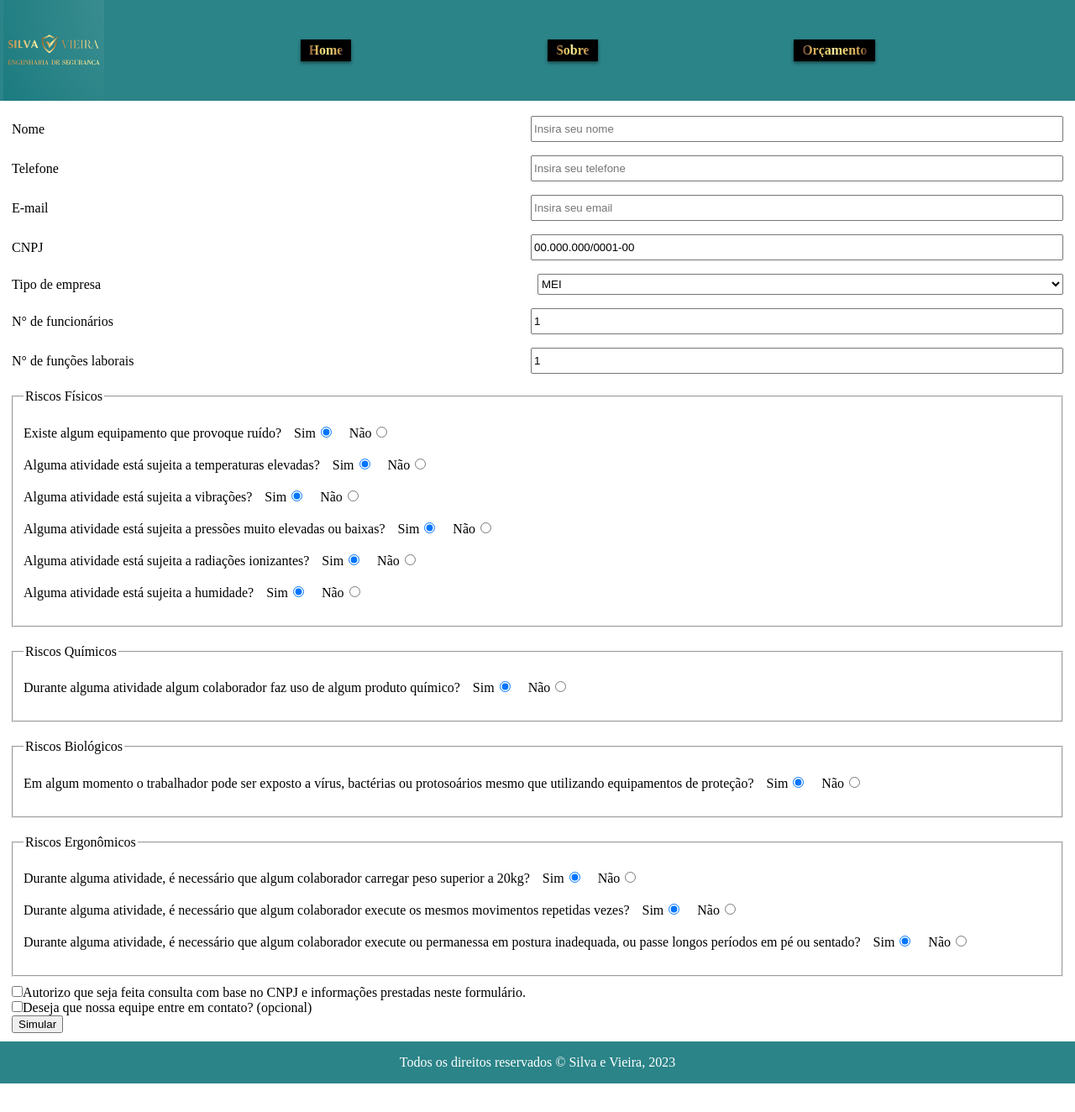
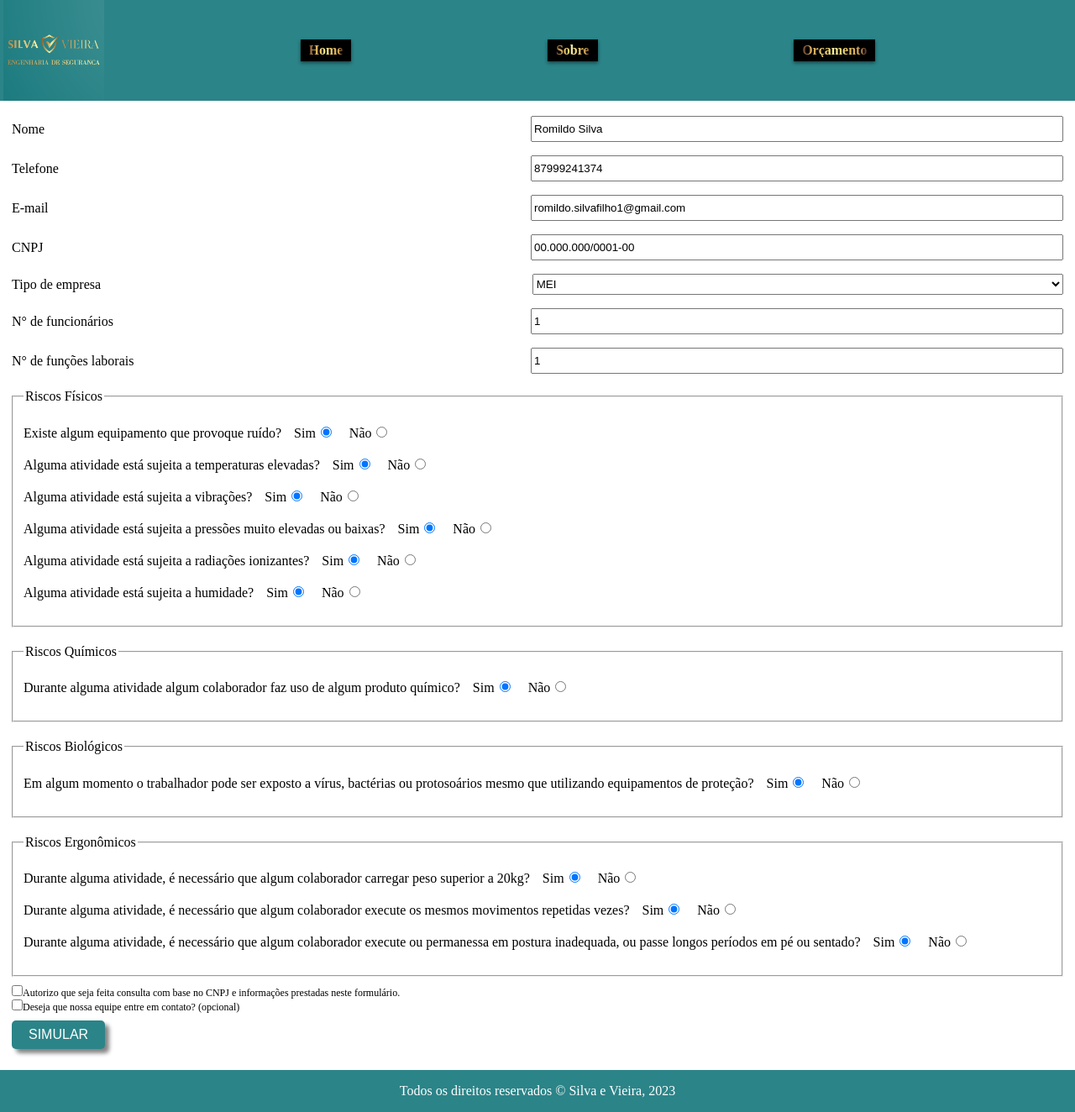
Before and after one commit to RomildoFH/e-social, a React (Create React App) app: page /e-social/orcamento in a window 1280 px wide. Shown: the whole page at 84% size. Before the commit the page ends 1290 px from the top, so only its background shows below. Built offline with nearby package versions, Linux system fonts and the light colour scheme.

Commit message:
Feat: Inserido campo de comentário no relatório, estilização de botões e iniciada a página de 'sobre'

```diff
--- a/src/components/Header.css
+++ b/src/components/Header.css
@@ -67,3 +67,11 @@ a:visited {
    font-size: 16px;
    font-weight: bold;
 }
+
+@media print {
+  header {
+    background-color: rgb(43,132,136);
+    display: flex;
+    padding: 0 4px;
+  }
+}
--- a/src/context/AppProvider.js
+++ b/src/context/AppProvider.js
@@ -3,9 +3,9 @@ import AppContext from './AppContext';
 
 function AppProvider({ children }) {
   const [isLoading, setIsLoading] = useState(true);
-  const [nome, setNome] = useState('');
-  const [telefone, setTelefone] = useState('');
-  const [email, setEmail] = useState('');
+  const [nome, setNome] = useState('Romildo Silva');
+  const [telefone, setTelefone] = useState('87999241374');
+  const [email, setEmail] = useState('romildo.silvafilho1@gmail.com');
   const [cnpj, setCnpj] = useState("00.000.000/0001-00");
   const [funcionarios, setFuncionarios] = useState(1);
   const [funcoes, setFuncoes] = useState(1);
--- /dev/null
+++ b/src/helpers/about.js
@@ -0,0 +1,20 @@
+export const servicos = ['eSocial', 'LTCAT', 'PCMSO', 'ASO', 'PPP', 'GRO', 'PGR', 'Sistema de gestão', 'Sistema de combate a incêndio', 'AVCB', 'Treinamentos em NRs', 'Laudos', 'Consultoria', 'Licenciamento Ambiental', 'Sistema SINIR', 'Relatórios ambientais (IBAMA, CPRH, MMA), Alvarás'];
+
+export const equipe = [
+  {
+    name: 'Romildo Silva',
+    cargo: 'Engenheiro de segurança do trabalho',
+    titulos: ['Engenheiro civil - (FACIGA)', 'Engenheiro de segurança do trabalho - (UNIFIP)', 'MBA em gestão de projetos - (FMSSP)', 'Desenvolvedor front end - (Trybe)'],
+    email: 'romildo.silvafilho1@gmail.com',
+    telefone: '(87)9.9924-1374',
+    thumb: 'https://avatars.githubusercontent.com/u/89591616?v=4',
+  },
+  {
+    name: 'Romildo Silva',
+    cargo: 'Engenheiro de segurança do trabalho',
+    titulos: ['Engenheiro civil - (FACIGA)', 'Engenheiro de segurança do trabalho - (UNIFIP)', 'MBA em gestão de projetos - (FMSSP)', 'Desenvolvedor front end - (Trybe)'],
+    email: 'romildo.silvafilho1@gmail.com',
+    telefone: '(87)9.9924-1374',
+    thumb: 'https://avatars.githubusercontent.com/u/89591616?v=4',
+  }
+]
--- /dev/null
+++ b/src/pages/About.css
@@ -0,0 +1,24 @@
+.equipe-container {
+  display: flex;
+  flex-direction: row;
+}
+
+.colaborador-card {
+  display: flex;
+  flex-direction: column;
+  align-items: center;
+  max-width: 50%;
+  margin: 0;
+}
+
+.colaborador-thumb {
+  max-width: 200px;
+  border-radius: 50%;
+  border: 10px 10px 10px solid black;
+  box-shadow: 0px 5px 5px rgba(0, 0, 0, 0.555);
+  margin-bottom: 10px;
+}
+
+.colaborador-detalhes {
+  text-align: center;
+}
--- a/src/pages/About.js
+++ b/src/pages/About.js
@@ -1,8 +1,47 @@
-import React from 'react'
+import React from 'react';
+import {servicos, equipe} from '../helpers/about';
+import './About.css';
 
 function About() {
   return (
-    <div className="page-container">About</div>
+    <main className="page-container">
+      <section>
+        <h2>Nossos serviços</h2>
+        <ul>
+          {
+            (servicos.sort()).map((servico) => (
+              <li key={ servico }>{servico}</li>
+            ))
+          }
+        </ul>
+      </section>
+      <section>
+        <h2>Nossa equipe</h2>
+        <div id="equipe-container">
+          {
+            equipe.map((colaborador, index) => {
+              const titulos = colaborador.titulos;
+              return (
+              <div className="colaborador-card" key={ `${colaborador.name}-${index}` }>
+                <img src={ colaborador.thumb } alt={ colaborador.name } className="colaborador-thumb" />
+                <h3 className="colaborador-nome">{ colaborador.name }</h3>
+                <h4 className="colaborador-cargo">{ colaborador.cargo }</h4>
+                <details className="colaborador-detalhes">
+                  <summary>Detalhes</summary>
+                  {
+                    titulos.map((titulo) => (
+                      <p key={ titulo } className="detalhes-text">{ titulo }</p>
+                    ))
+                  }
+                  <p className="detalhes-text">{ colaborador.email }</p>
+                  <p className="detalhes-text">{ colaborador.telefone }</p>
+                </details>
+              </div>
+            )})
+          }
+        </div>
+      </section>
+    </main>
   )
 }
 
--- a/src/pages/Budget.css
+++ b/src/pages/Budget.css
@@ -19,7 +19,7 @@
 }
 
 .input-select {
-  width: 50%;
+  width: 50.5%;
   height: 25px;
 }
 
@@ -44,3 +44,21 @@ fieldset {
   margin: 10px 0;
   width: 100%;
 }
+
+.autorizacao {
+  font-size: 12px;
+}
+
+.btn-form {
+  max-height: fit-content;
+  text-transform: uppercase;
+  max-width: 220px;
+  font-size: 16px;
+  background-color: rgb(43,132,136);
+  color: white;
+  border: none;
+  border-radius: 5px;
+  padding: 8px 20px;
+  margin: 8px 15px 15px 0;
+  box-shadow: 5px 5px 5px rgba(0, 0, 0, 0.486);
+}
--- a/src/pages/Budget.js
+++ b/src/pages/Budget.js
@@ -54,7 +54,6 @@ function Budget() {
   // /^(\d{2})(\d{3})(\d{3})(\d{4})(\d{2})/
   // regex para insersão dos caracteres especiais
   // "$1.$2.$3/$4-$5"
-  // console.log(cnpj);
   // console.log(cnpj.replace(/^(\d{2})(\d{3})(\d{3})(\d{4})(\d{2})/, "$1.$2.$3/$4-$5"));
 
   const handleChange = ({ target }) => {
@@ -623,15 +622,15 @@ function Budget() {
             </label>
           </label>
         </fieldset>
-        <label htmlFor="autorizacao-01">
+        <label htmlFor="autorizacao-01" className="autorizacao">
           <input type="checkbox" id="autorizacao-01" name="consulta" checked={ consulta } onChange={ handleChange } />
           Autorizo que seja feita consulta com base no CNPJ e informações prestadas neste formulário.
         </label>
-        <label htmlFor="autorizacao-02">
+        <label htmlFor="autorizacao-02" className="autorizacao">
           <input type="checkbox" id="autorizacao-02" name="contato" checked={ contato } onChange={ handleChange } />
           Deseja que nossa equipe entre em contato? (opcional)
         </label>
-        <button type="button" onClick={ handleSubmit }>Simular</button>
+        <button type="button" onClick={ handleSubmit } className="btn-form">Simular</button>
       </form>
     </main>
   );
--- a/src/pages/Simulacao.css
+++ b/src/pages/Simulacao.css
@@ -1,14 +1,27 @@
 .relatory-container {
   display: flex;
   flex-direction: column;
+  padding: 10px;
 }
 
 .relatory-input {
   display: flex;
   justify-content: space-between;
+  flex-wrap: wrap;
   width: 100%;
   margin: 10px 4px;
-  height: 20px;
+  height: fit-content;
+}
+
+.relatory-input input {
+  width: 50%;
+}
+
+.relatory-input textarea {
+  height: 200px;
+  width: 100%;
+  margin-bottom: 10px;
+  resize: none;
 }
 
 .relatory-input input {
```
Also changed, not shown: src/pages/Simulacao.js (+37 -39 lines).
